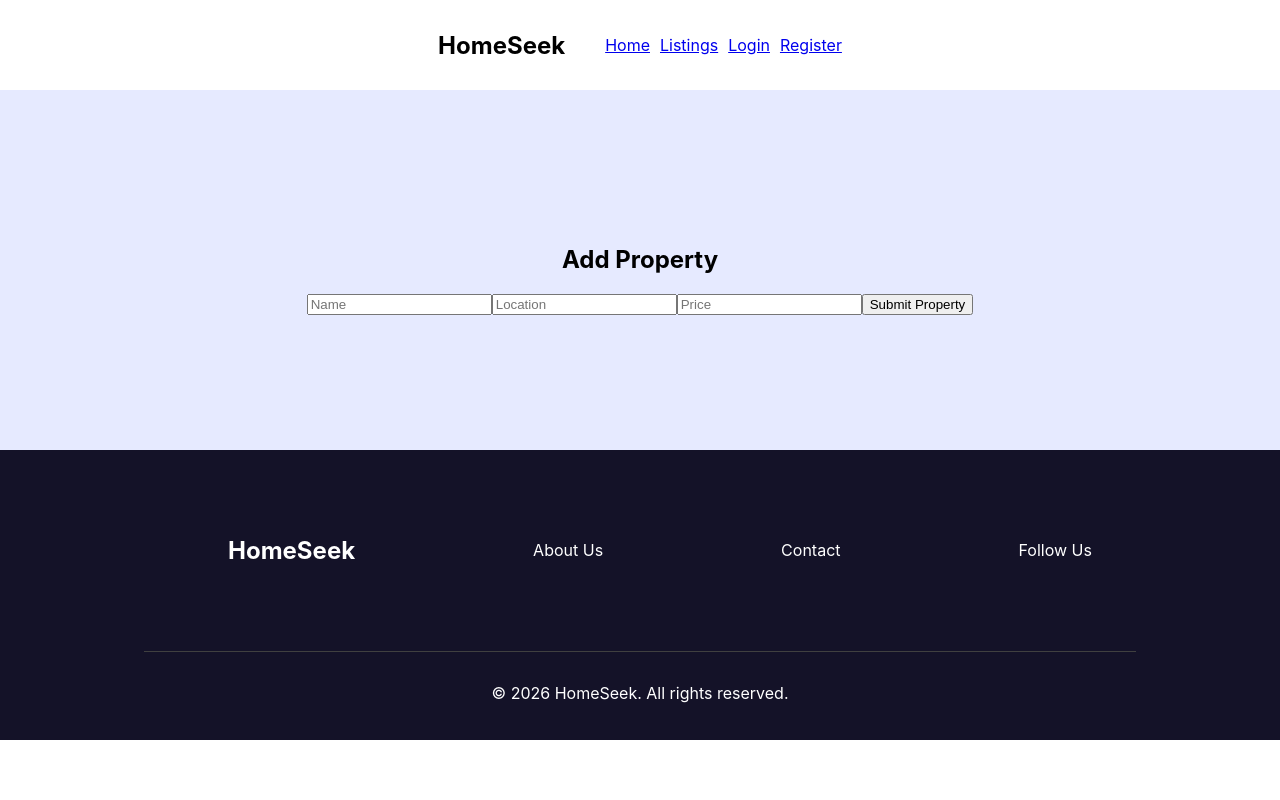
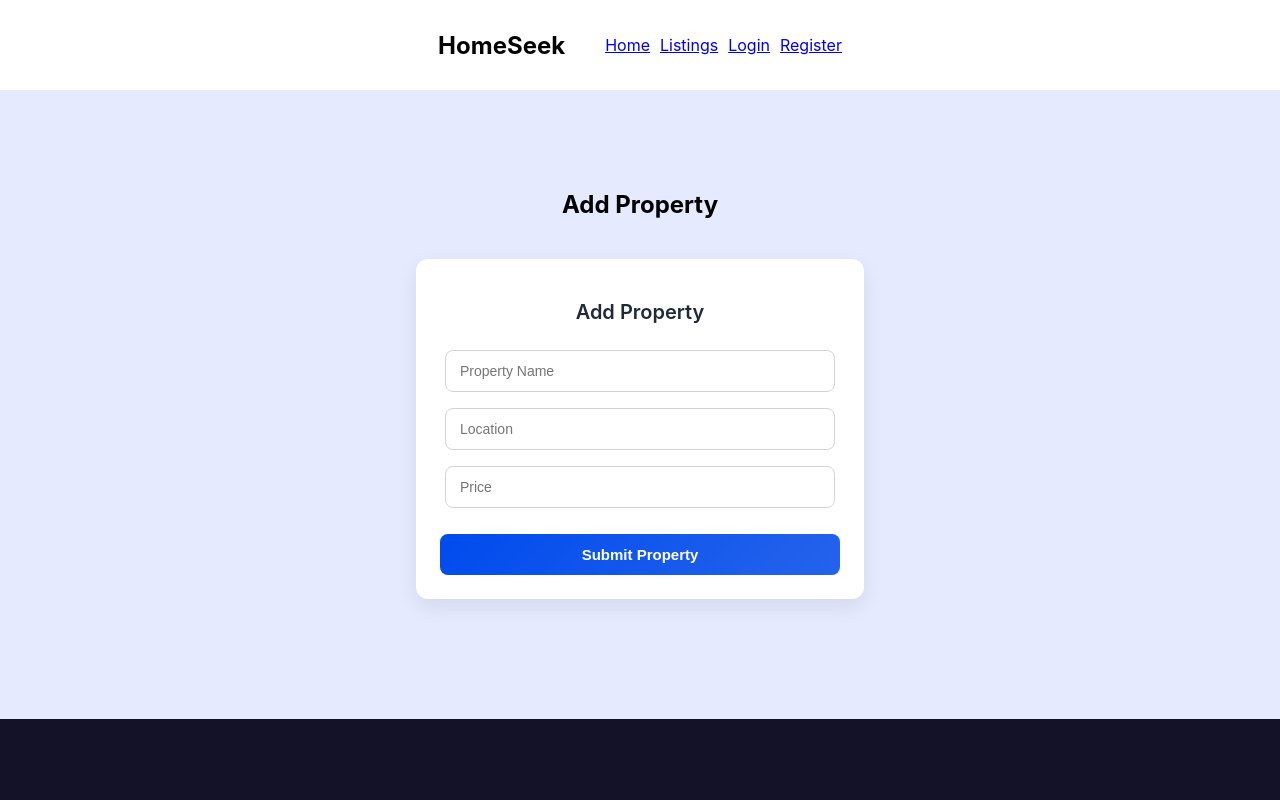
Before and after one commit to JPercival-DC/HomeSeek, a React (Create React App) app: page /ListProperty in a window 1280 px wide. Shown: the top 800 px of the page. Built offline with nearby package versions, Linux system fonts and the light colour scheme.

Commit message:
apr-14-v2

```diff
--- a/src/App.css
+++ b/src/App.css
@@ -23,6 +23,7 @@
 }
 
 .featured {
+  background-color: #E6EAFF;
   padding: 50px 100px 10px 100px;
 }
 
@@ -93,9 +94,59 @@
 }
 
 .filter-container {
-  background-color: #E6EAFF;
+  background-color: white;
+  border-radius: 30px;
   display: flex;
   justify-content: flex-start;
   gap: 10px;
   margin-bottom: 20px;
 }
+
+
+.property-form {
+  max-width: 400px;
+  margin: 40px auto;
+  padding: 24px;
+  background: #ffffff;
+  border-radius: 12px;
+  box-shadow: 0 8px 20px rgba(0, 0, 0, 0.08);
+  display: flex;
+  flex-direction: column;
+  gap: 16px;
+}
+
+.form-title {
+  margin-bottom: 10px;
+  font-size: 20px;
+  font-weight: 600;
+  color: #1f2937;
+  text-align: center;
+}
+
+.form-group input {
+  width: 90%;
+  padding: 12px 14px;
+  border-radius: 8px;
+  border: 1px solid #d1d5db;
+  font-size: 14px;
+  transition: all 0.2s ease;
+}
+
+.form-group input:focus {
+  border-color: #2563eb;
+  outline: none;
+  box-shadow: 0 0 0 3px rgba(37, 99, 235, 0.15);
+}
+
+.submit-btn {
+  margin-top: 10px;
+  padding: 12px;
+  border: none;
+  border-radius: 8px;
+  background: linear-gradient(135deg, #004BEE, #2563eb);
+  color: #ffffff;
+  font-weight: 600;
+  font-size: 15px;
+  cursor: pointer;
+  transition: all 0.3s ease;
+}
--- a/src/Components/PropertyCard.css
+++ b/src/Components/PropertyCard.css
@@ -1,5 +1,6 @@
 .property-card {
-    border: 1px solid gray;
+    background-color: white;
+    border: 1px solid white;
     border-radius: 30px;
     display: flex;
     flex-direction: column;
@@ -52,3 +53,20 @@
 .price {
     font-size: medium;
 }
+
+.link-button {
+  display: inline-block;
+}
+
+.detail-link {
+  display: inline-block;
+  background: linear-gradient(135deg, #004BEE, #2563eb);
+  color: #ffffff;
+  padding: 10px 18px;
+  border-radius: 8px;
+  text-decoration: none;
+  font-weight: 500;
+  font-size: 14px;
+  transition: all 0.3s ease;
+  box-shadow: 0 4px 10px rgba(0, 75, 238, 0.25);
+}
--- a/src/Components/PropertyCard.jsx
+++ b/src/Components/PropertyCard.jsx
@@ -12,7 +12,8 @@ function PropertyCard({ property, large }) {
           <p className="location">{property.location}</p>
           <p className="price">₱{property.price}/mo</p>
         </div>
-        <Link to="/PropertyDetails">View Details</Link>
+        <div className="link-button">
+        <Link className="detail-link" to="/PropertyDetails">View Details</Link></div>
       </div>
     </div>
   );
--- a/src/ListProperty.jsx
+++ b/src/ListProperty.jsx
@@ -36,12 +36,43 @@ function ListProperty() {
         <div className="hero-v2">
             <h2>Add Property</h2>
 
-            <form onSubmit={handleSubmit}>
-                <input name="name" placeholder="Name" onChange={handleChange} />
-                <input name="location" placeholder="Location" onChange={handleChange} />
-                <input name="price" placeholder="Price" onChange={handleChange} />
-                <button type="submit">Submit Property</button>
-            </form>
+            <form className="property-form" onSubmit={handleSubmit}>
+                <h2 className="form-title">Add Property</h2>
+
+                <div className="form-group">
+                <input
+                    type="text"
+                    name="name"
+                    placeholder="Property Name"
+                    onChange={handleChange}
+                    required
+                />
+                </div>
+
+                <div className="form-group">
+                <input
+                    type="text"
+                    name="location"
+                    placeholder="Location"
+                    onChange={handleChange}
+                    required
+                />
+                </div>
+
+                <div className="form-group">
+                <input
+                    type="number"
+                    name="price"
+                    placeholder="Price"
+                    onChange={handleChange}
+                    required
+                />
+                </div>
+
+                <button className="submit-btn" type="submit">
+                Submit Property
+                </button>
+                </form>
         </div>
     );
 }
--- a/src/Listings.jsx
+++ b/src/Listings.jsx
@@ -24,12 +24,8 @@ function Listings() {
 
     return (
         <div>
-            <section className="hero-v2">
-                <h1>Seek your Perfect Home</h1>
-            </section>
 
             <section className="featured">
-                <h2>Properties</h2>
 
                 <div className="filter-container">
                     <ListingNav />
--- a/src/navbar/listing-nav.jsx
+++ b/src/navbar/listing-nav.jsx
@@ -5,7 +5,9 @@ import { Link } from "react-router-dom";
 function ListingNav(){
     return(
     <nav className="filter-nav">
-      <Link to="/ListProperty">Add a Property for Listing</Link>
+      <div className="link-button">
+      <Link className="detail-link" to="/ListProperty">Add Listing</Link>
+      </div>
       {/* <input type="text" value="Search"/>
       <div className="filter-btns">
         <input type="button" value="Location" />
--- a/src/navbar/navbar.css
+++ b/src/navbar/navbar.css
@@ -27,3 +27,20 @@
     display: flex;
     justify-content: space-evenly;
 }
+
+.link-button {
+  display: inline-block;
+}
+
+.detail-link {
+  display: inline-block;
+  background: linear-gradient(135deg, #004BEE, #2563eb);
+  color: #ffffff;
+  padding: 10px 18px;
+  border-radius: 8px;
+  text-decoration: none;
+  font-weight: 500;
+  font-size: 14px;
+  transition: all 0.3s ease;
+  box-shadow: 0 4px 10px rgba(0, 75, 238, 0.25);
+}
```
